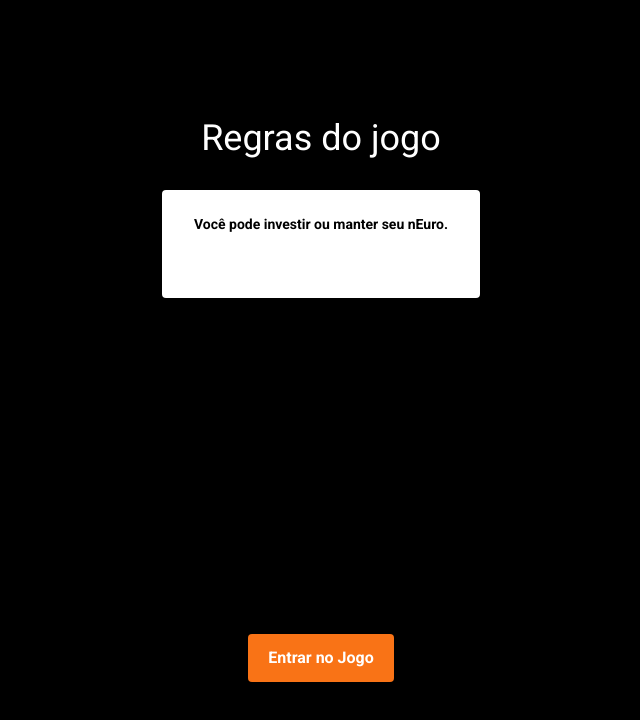
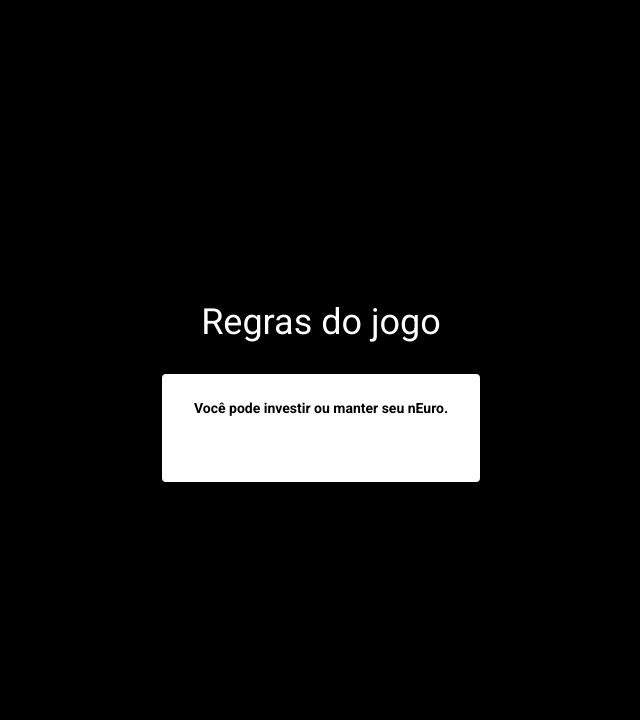
Before and after one commit to GHzOliveira/jogo-neurocooperacao, a React (Vite) app: page /sala-espera/1 in a window 1280 px wide. Shown: the top 720 px of the page, without its empty margins (319-959 px from the left). Built offline with nearby package versions, Linux system fonts and the light colour scheme; no server answers.

Commit message:
feat: nova definicao de calculo

```diff
--- a/src/pages/game/SalaEspera.tsx
+++ b/src/pages/game/SalaEspera.tsx
@@ -8,7 +8,7 @@ export function SalaEspera() {
     const [, setMessage] = useState('');
     const [, setSocket] = useState<Socket | null>(null);
     const [gameRule, setGameRule] = useState<string | null>(null);
-    const [, setHasMessage] = useState(false);
+    const [hasMessage, setHasMessage] = useState(false);
     const [nRodada] = useState(1);
     const navigate = useNavigate();
 
@@ -78,12 +78,14 @@ export function SalaEspera() {
                     </p>
                 </div>
             </div>
+            {hasMessage && (
                 <button
                     className="mt-80 rounded bg-orange-500 px-5 py-3 font-bold text-white hover:bg-orange-700"
                     onClick={handleRodada}
                 >
                     Entrar no Jogo
                 </button>
+            )}
         </div>
     );
 }
```
Lines whose indentation alone changed are shown as unchanged.
